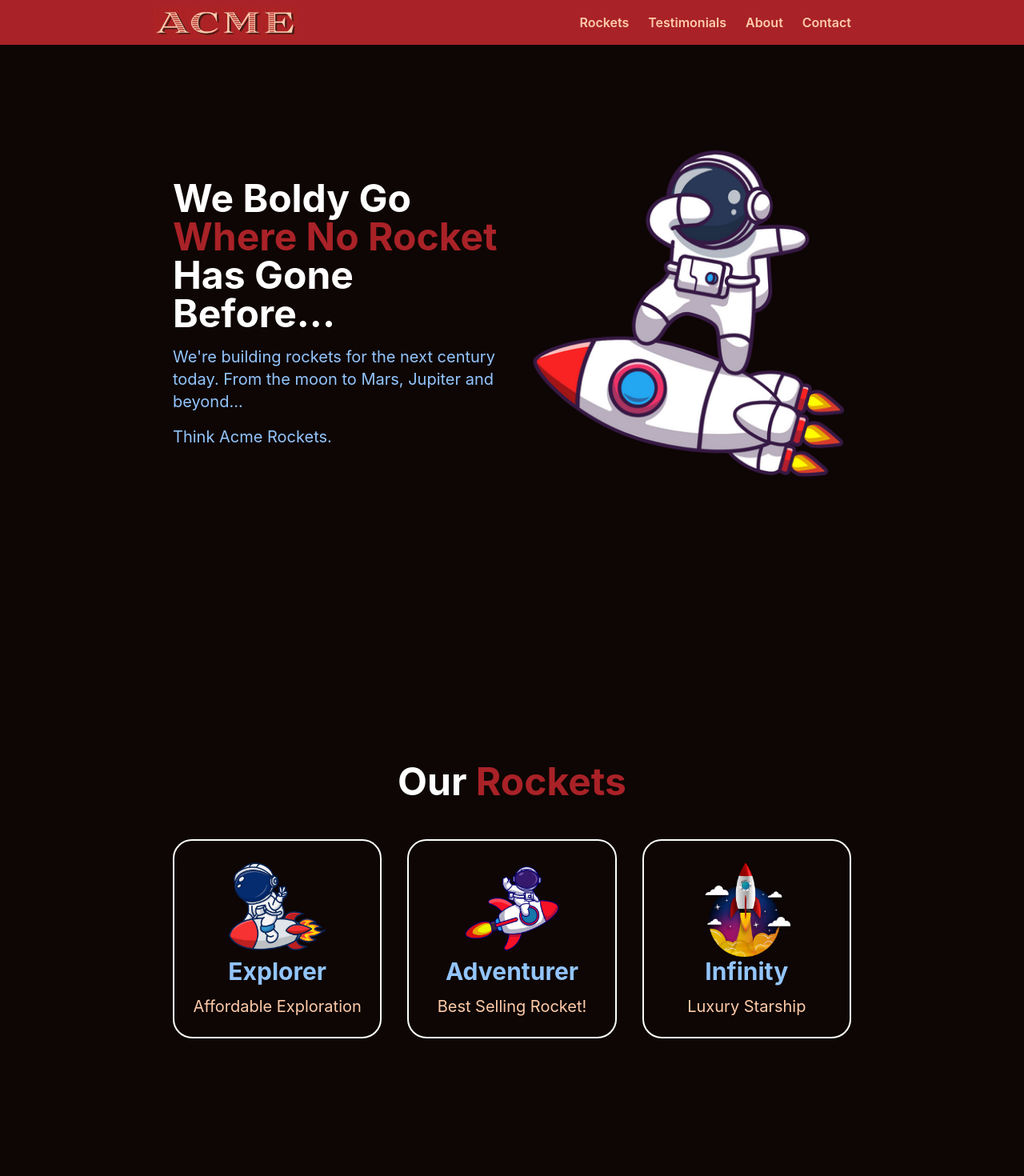
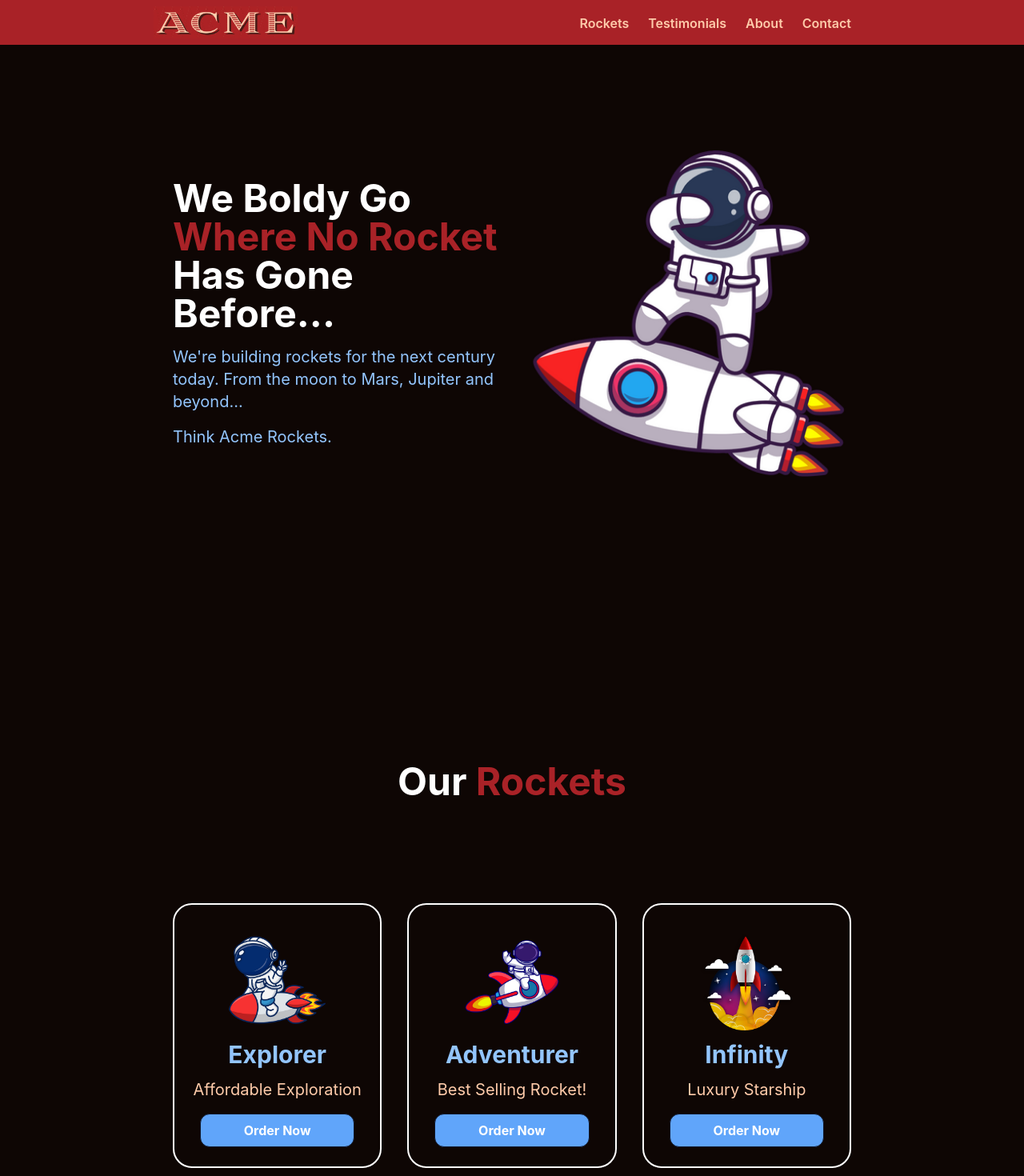
Before and after one commit to Levan-D/AcmeTailwind, a React (Vite) app: page / in a window 1280 px wide. Shown: the top 1470 px of the page at 80% size. Built offline with nearby package versions, Linux system fonts and the light colour scheme.

Commit message:
added card animations

```diff
--- a/index.html
+++ b/index.html
@@ -4,7 +4,7 @@
     <meta charset="UTF-8" />
     <link rel="icon" type="image/svg+xml" href="/favicon.ico" />
     <meta name="viewport" content="width=device-width, initial-scale=1.0" />
-    <title>Vite + React + TS</title>
+    <title>ACME Inc</title>
   </head>
   <body>
     <div id="root"></div>
--- a/src/components/Hero.tsx
+++ b/src/components/Hero.tsx
@@ -1,11 +1,13 @@
-import React from "react";
-import rocketMan from "../assets/rocketdab.png";
+/** @format */
+
+import React from "react"
+import rocketMan from "../assets/rocketdab.png"
 
 const Hero = () => {
   return (
     <section
       id="hero"
-      className="flex flex-col-reverse justify-center sm:flex-row p-6 items-center gap-8 mb-12 sm:pt-16 widescreen:section-min-height tallscreen:section-min-height"
+      className="flex flex-col-reverse justify-center sm:flex-row p-6 items-center gap-8 mb-12 pt-16 widescreen:section-min-height tallscreen:section-min-height"
     >
       <article className="sm:w-1/2">
         <h2 className="max-w-md text-4xl font-bold text-center sm:text-5xl sm:text-left ">
@@ -13,8 +15,8 @@ const Hero = () => {
           Has Gone Before...
         </h2>
         <p className="max-w-md text-xl mt-4 text-center sm:text-left text-blue-300">
-          We're building rockets for the next century today. From the moon to
-          Mars, Jupiter and beyond...
+          We're building rockets for the next century today. From the moon to Mars,
+          Jupiter and beyond...
         </p>
         <p className="max-w-md text-xl mt-4 text-center sm:text-left text-blue-300">
           Think Acme Rockets.
@@ -22,7 +24,7 @@ const Hero = () => {
       </article>
       <img className="w-1/2" src={rocketMan} alt="" />
     </section>
-  );
-};
+  )
+}
 
-export default Hero;
+export default Hero
--- a/src/components/Navbar.tsx
+++ b/src/components/Navbar.tsx
@@ -1,8 +1,10 @@
-import React, { useState } from "react";
-import logo from "../assets/logo.png";
+/** @format */
+
+import React, { useState } from "react"
+import logo from "../assets/logo.png"
 
 const Navbar = () => {
-  const [menuVisibility, setMenuVisibility] = useState(false);
+  const [menuVisibility, setMenuVisibility] = useState(false)
   return (
     <nav className=" bg-ACMERed  p-2  sm:scroll-smooth fixed w-full z-50">
       <div className="flex justify-between max-w-4xl m-auto items-center">
@@ -12,21 +14,21 @@ const Navbar = () => {
           </a>
         </div>
         <div className=" items-center hidden sm:flex">
-          <div className="mr-6 font-semibold cursor-pointer text-ACMEWhite hover:text-white hover:border-b-2">
+          <div className="mr-6 font-semibold cursor-pointer text-ACMEWhite hover:text-white hover:border-b-2 border-b-2 border-transparent hover:border-inherit pt-1 ">
             <a href="#rockets">Rockets</a>
           </div>
-          <div className="mr-6 font-semibold cursor-pointer text-ACMEWhite hover:text-white hover:border-b-2">
+          <div className="mr-6 font-semibold cursor-pointer text-ACMEWhite hover:text-white hover:border-b-2 border-b-2 border-transparent hover:border-inherit pt-1">
             <a href="#testimonials">Testimonials</a>
           </div>
-          <div className="mr-6 font-semibold cursor-pointer text-ACMEWhite hover:text-white hover:border-b-2">
+          <div className="mr-6 font-semibold cursor-pointer text-ACMEWhite hover:text-white hover:border-b-2 border-b-2 border-transparent hover:border-inherit pt-1">
             <a href="#about">About</a>
           </div>
-          <div className="mr-6 font-semibold cursor-pointer text-ACMEWhite hover:text-white hover:border-b-2">
+          <div className="mr-6 font-semibold cursor-pointer text-ACMEWhite hover:text-white hover:border-b-2 border-b-2 border-transparent hover:border-inherit pt-1">
             <a href="#contact">Contact</a>
           </div>
         </div>
         <div
-          onClick={() => setMenuVisibility((x) => !x)}
+          onClick={() => setMenuVisibility(x => !x)}
           className="px-3  sm:hidden   block absolute  right-2 text-ACMEWhite cursor-pointer hover:text-white"
         >
           {menuVisibility ? <>&#10005;</> : <>&#9776;</>}
@@ -34,22 +36,34 @@ const Navbar = () => {
       </div>
       {menuVisibility && (
         <div className=" text-center ">
-          <div className="m-5 font-semibold text-ACMEWhite">
+          <div
+            onClick={() => setMenuVisibility(x => !x)}
+            className="m-5 font-semibold text-ACMEWhite"
+          >
             <a href="#rockets">Rockets</a>
           </div>
-          <div className="m-5 font-semibold text-ACMEWhite">
+          <div
+            onClick={() => setMenuVisibility(x => !x)}
+            className="m-5 font-semibold text-ACMEWhite"
+          >
             <a href="#testimonials">Testimonials</a>
           </div>
-          <div className="m-5 font-semibold text-ACMEWhite">
+          <div
+            onClick={() => setMenuVisibility(x => !x)}
+            className="m-5 font-semibold text-ACMEWhite"
+          >
             <a href="#about">About</a>
           </div>
-          <div className="m-5 font-semibold text-ACMEWhite">
+          <div
+            onClick={() => setMenuVisibility(x => !x)}
+            className="m-5 font-semibold text-ACMEWhite"
+          >
             <a href="#contact">Contact</a>
           </div>
         </div>
       )}
     </nav>
-  );
-};
+  )
+}
 
-export default Navbar;
+export default Navbar
--- a/src/components/Rockets.tsx
+++ b/src/components/Rockets.tsx
@@ -1,42 +1,104 @@
-import React from "react";
-import rocketMan from "../assets/rocketman.png";
-import rocketLaunch from "../assets/rocketlaunch.png";
-import rocketride from "../assets/rocketride.png";
+/** @format */
+
+import React from "react"
+import rocketMan from "../assets/rocketman.png"
+import rocketLaunch from "../assets/rocketlaunch.png"
+import rocketride from "../assets/rocketride.png"
 
 const Rockets = () => {
+  const rocketsData = [
+    {
+      title: "Explorer",
+      desc: "Affordable Exploration",
+      img: rocketMan,
+    },
+    {
+      title: "Adventurer",
+      desc: "Best Selling Rocket!",
+      img: rocketride,
+    },
+    {
+      title: "Infinity",
+      desc: "Luxury Starship",
+      img: rocketLaunch,
+    },
+  ]
   return (
     <section
       id="rockets"
-      className="p-6 my-12 widescreen:section-min-height tallscreen:section-min-height pt-28"
+      className="p-6 my-12 widescreen:section-min-height tallscreen:section-min-height pt-6 sm:pt-28"
     >
       <h2 className="text-4xl font-bold text-center sm:text-5xl mb-6 text-white">
         Our <span className="text-ACMERed">Rockets</span>
       </h2>
-      <ul className="list-none mx-auto my-12 flex text-blue-300 flex-col sm:flex-row items-center gap-8">
-        <li className="flex flex-col items-center rounded-3xl px-2 border-2 border-white w-2/3 sm:w-5/6 py-6">
-          <img className="w-1/2 " src={rocketMan} alt="" />
-          <h3 className="text-3xl text-center   font-bold">Explorer</h3>
-          <p className="text-xl text-center text-ACMEWhite pt-3">
-            Affordable Exploration
-          </p>
-        </li>
-        <li className="flex flex-col items-center text-blue-300 rounded-3xl px-2 border-2 border-white w-2/3 sm:w-5/6 py-6">
-          <img className="w-1/2 " src={rocketride} alt="" />
-          <h3 className="text-3xl text-center   font-bold">Adventurer</h3>
-          <p className="text-xl text-center text-ACMEWhite pt-3">
-            Best Selling Rocket!
-          </p>
-        </li>
-        <li className="flex flex-col items-center text-blue-300 rounded-3xl px-2 border-2 border-white w-2/3 sm:w-5/6 py-6">
-          <img className="w-1/2 " src={rocketLaunch} alt="" />
-          <h3 className="text-3xl text-center   font-bold">Infinity</h3>
-          <p className="text-xl text-center text-ACMEWhite pt-3">
-            Luxury Starship
-          </p>
-        </li>
+      <ul className="list-none mx-auto my-12 flex text-blue-300 flex-col sm:flex-row items-center gap-8 sm:pt-20">
+        {rocketsData.map(rocket => (
+          <li className=" group  flex flex-col items-center rounded-3xl px-2 border-2 border-white w-2/3 sm:w-5/6 py-6 transform transition duration-500 hover:scale-110">
+            <img className="w-1/2 pt-3 group-hover:rotate" src={rocket.img} alt="" />
+            <h3 className="text-3xl text-center   font-bold pt-3">{rocket.title}</h3>
+            <p className="text-xl text-center text-ACMEWhite pt-3">{rocket.desc}</p>
+
+            <a
+              className="bg-blue-400 hover:bg-blue-600 active:bg-blue-700 text-white px-3 py-2 font-bold mt-4 rounded-xl border border-solid border-slate-900 dark:border-none w-4/5   text-center"
+              href="#contact"
+            >
+              Order Now
+            </a>
+          </li>
+        ))}
       </ul>
     </section>
-  );
-};
+  )
+}
 
-export default Rockets;
+export default Rockets
+
+{
+  /* <section class="text-gray-700 body-font">
+  <div class="container px-5 py-24 mx-auto">
+
+    <div class="flex flex-wrap -m-4 text-center">
+      <div class="p-4 md:w-1/4 sm:w-1/2 w-full">
+        <div class="border-2 border-gray-600 px-4 py-6 rounded-lg transform transition duration-500 hover:scale-110">
+          <svg fill="none" stroke="currentColor" stroke-linecap="round" stroke-linejoin="round" stroke-width="2" class="text-indigo-500 w-12 h-12 mb-3 inline-block" viewBox="0 0 24 24">
+            <path d="M8 17l4 4 4-4m-4-5v9"></path>
+            <path d="M20.88 18.09A5 5 0 0018 9h-1.26A8 8 0 103 16.29"></path>
+          </svg>
+          <h2 class="title-font font-medium text-3xl text-gray-900">2.7K</h2>
+          <p class="leading-relaxed">Downloads</p>
+        </div>
+      </div>
+      <div class="p-4 md:w-1/4 sm:w-1/2 w-full">
+        <div class="border-2 border-gray-600 px-4 py-6 rounded-lg transform transition duration-500 hover:scale-110">
+          <svg fill="none" stroke="currentColor" stroke-linecap="round" stroke-linejoin="round" stroke-width="2" class="text-indigo-500 w-12 h-12 mb-3 inline-block" viewBox="0 0 24 24">
+            <path d="M17 21v-2a4 4 0 00-4-4H5a4 4 0 00-4 4v2"></path>
+            <circle cx="9" cy="7" r="4"></circle>
+            <path d="M23 21v-2a4 4 0 00-3-3.87m-4-12a4 4 0 010 7.75"></path>
+          </svg>
+          <h2 class="title-font font-medium text-3xl text-gray-900">1.3K</h2>
+          <p class="leading-relaxed">Users</p>
+        </div>
+      </div>
+      <div class="p-4 md:w-1/4 sm:w-1/2 w-full">
+        <div class="border-2 border-gray-600 px-4 py-6 rounded-lg transform transition duration-500 hover:scale-110">
+          <svg fill="none" stroke="currentColor" stroke-linecap="round" stroke-linejoin="round" stroke-width="2" class="text-indigo-500 w-12 h-12 mb-3 inline-block" viewBox="0 0 24 24">
+            <path d="M3 18v-6a9 9 0 0118 0v6"></path>
+            <path d="M21 19a2 2 0 01-2 2h-1a2 2 0 01-2-2v-3a2 2 0 012-2h3zM3 19a2 2 0 002 2h1a2 2 0 002-2v-3a2 2 0 00-2-2H3z"></path>
+          </svg>
+          <h2 class="title-font font-medium text-3xl text-gray-900">74</h2>
+          <p class="leading-relaxed">Files</p>
+        </div>
+      </div>
+      <div class="p-4 md:w-1/4 sm:w-1/2 w-full">
+        <div class="border-2 border-gray-600 px-4 py-6 rounded-lg transform transition duration-500 hover:scale-110">
+          <svg fill="none" stroke="currentColor" stroke-linecap="round" stroke-linejoin="round" stroke-width="2" class="text-indigo-500 w-12 h-12 mb-3 inline-block" viewBox="0 0 24 24">
+            <path d="M12 22s8-4 8-10V5l-8-3-8 3v7c0 6 8 10 8 10z"></path>
+          </svg>
+          <h2 class="title-font font-medium text-3xl text-gray-900">46</h2>
+          <p class="leading-relaxed">Places</p>
+        </div>
+      </div>
+    </div>
+  </div>
+</section> */
+}
--- a/src/index.css
+++ b/src/index.css
@@ -1,3 +1,5 @@
+/** @format */
+
 @tailwind base;
 @tailwind components;
 @tailwind utilities;
@@ -5,6 +7,9 @@
 @layer utilities {
   .section-min-height {
     min-height: calc(100vh - 56px);
+  }
+  .rotate {
+    animation: rotateY 1.5s ease-in-out;
   }
 }
 
@@ -18,3 +23,12 @@
   -moz-osx-font-smoothing: grayscale;
   -webkit-text-size-adjust: 100%;
 }
+
+@keyframes rotateY {
+  0% {
+    transform: rotateY(0deg);
+  }
+  100% {
+    transform: rotateY(360deg);
+  }
+}
```
Also changed, not shown: 1 other file (tests, documents, lock files or other folders).
